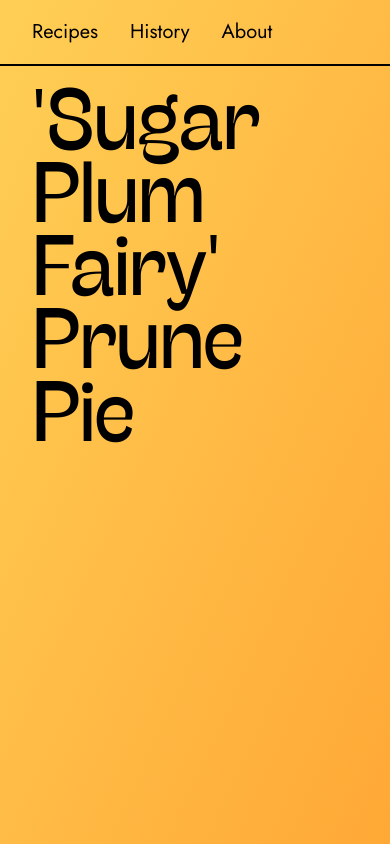
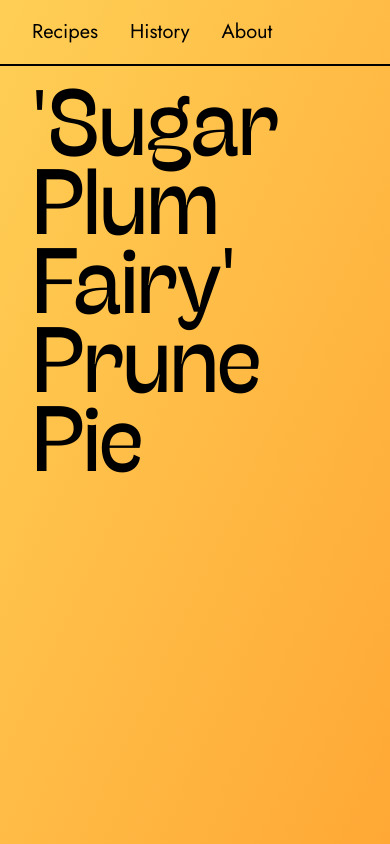
Before and after one commit to caiosimonbreda/family-cookbook, a Vue app: page /recipe/1 in a window 390 px wide. Built offline with nearby package versions, Linux system fonts and the light colour scheme; grey boxes are pictures that could not be loaded.

Commit message:
queries for recipe title size

```diff
--- a/src/views/Recipe.vue
+++ b/src/views/Recipe.vue
@@ -76,9 +76,8 @@ const onImageLoad = function () {
     <transition name="fade" mode="out-in">
       <section v-show="haveAllImagesLoaded"
         class="flex flex-col w-full min-h-[calc(100vh-62px)] md:min-h-[calc(100vh-128px)] snap-start border-b-2 border-black">
-        <h1 class="font-stinger text-[22vw] hyphens-auto md:text-[14.5vw] leading-[85%] p-8 pt-4">{{
-          recipe.recipeName
-        }}
+        <h1 class="font-stinger text-[22vw] jumbotitle p-8 pt-4">
+          {{recipe.recipeName}}
         </h1>
         <!-- <div class="flex flex-row w-full h-full items-end justify-end p-8 pb-24 md:p-8">
           <a href="#ingredients">
@@ -99,8 +98,8 @@ const onImageLoad = function () {
         <figure
           class="flex absolute flex-col w-full h-full mix-blend-luminosity opacity-100 hover:opacity-0 transition-opacity duration-700 z-10">
           <!-- <div class="flex absolute h-full w-full bg-black opacity-5 top-0 left-0 z-50"></div> -->
-          <img @load="onImageLoad" :src="getRecipeImageUrl(recipe.id)"
-            class="h-full w-full object-cover object-center" alt="Recipe picture">
+          <img @load="onImageLoad" :src="getRecipeImageUrl(recipe.id)" class="h-full w-full object-cover object-center"
+            alt="Recipe picture">
         </figure>
         <figure
           class="flex absolute flex-col w-full h-full opacity-0 hover:opacity-90 transition-opacity duration-700 z-20">
@@ -138,7 +137,7 @@ const onImageLoad = function () {
     <section class="flex flex-col scroll-smooth" v-show="haveAllImagesLoaded">
       <!-- Ingredients: -->
       <section
-        class="flex flex-col w-full p-9 md:p-10 min-h-[calc(100vh-62px)] md:h-[calc(100vh-128px)] snap-start overflow-scroll border-b-2 border-black"
+        class="flex flex-col w-full p-9 md:p-10 min-h-[calc(100vh-62px)] md:min-h-[calc(100vh-128px)] snap-start overflow-scroll border-b-2 border-black"
         id="ingredients">
         <h2 class="font-stinger text-[52px] font-bold mb-8 -mt-5">Ingredients</h2>
         <ol class="flex flex-col gap-4 font-jost text-xl flex-wrap">
@@ -165,8 +164,8 @@ const onImageLoad = function () {
         <div class="flex relative w-full lg:w-7/12 h-full border-b-2 border-black lg:border-none">
           <figure class="flex absolute flex-col w-full h-full mix-blend-luminosity z-10 opacity-80">
             <!-- <div class="flex absolute h-full w-full bg-black opacity-5 top-0 left-0 z-50"></div> -->
-            <img @load="onImageLoad" :src="getAuthorImageUrl(author!.id)"
-              class="h-full w-full object-cover object-center" alt="Author picture">
+            <img @load="onImageLoad" :src="getAuthorImageUrl(author!.id)" class="h-full w-full object-cover object-center"
+              alt="Author picture">
           </figure>
         </div>
         <!-- Info -->
@@ -212,5 +211,36 @@ const onImageLoad = function () {
 * {
   user-select: none;
 }
+
+@media screen and (max-width: 20000px) {
+  .jumbotitle {
+    font-size: clamp(8em, 22vh, 80em);
+    line-height: 85%;
+  }
+}
+
+@media screen and (max-width: 1400px) {
+  .jumbotitle {
+    font-size: clamp(8em, 20svh, 80em);
+  }
+}
+
+@media screen and (max-width: 1200px) {
+  .jumbotitle {
+    font-size: clamp(8em, 12svh, 40em);
+  }
+}
+
+@media screen and (max-width: 900px) {
+  .jumbotitle {
+    font-size: clamp(3rem, 15.5svh, 40em);
+  }
+}
+
+@media screen and (max-width: 600px) {
+  .jumbotitle {
+    font-size: clamp(3rem, 11svh, 40em);
+  }
+}
 </style>
 @/types
```
